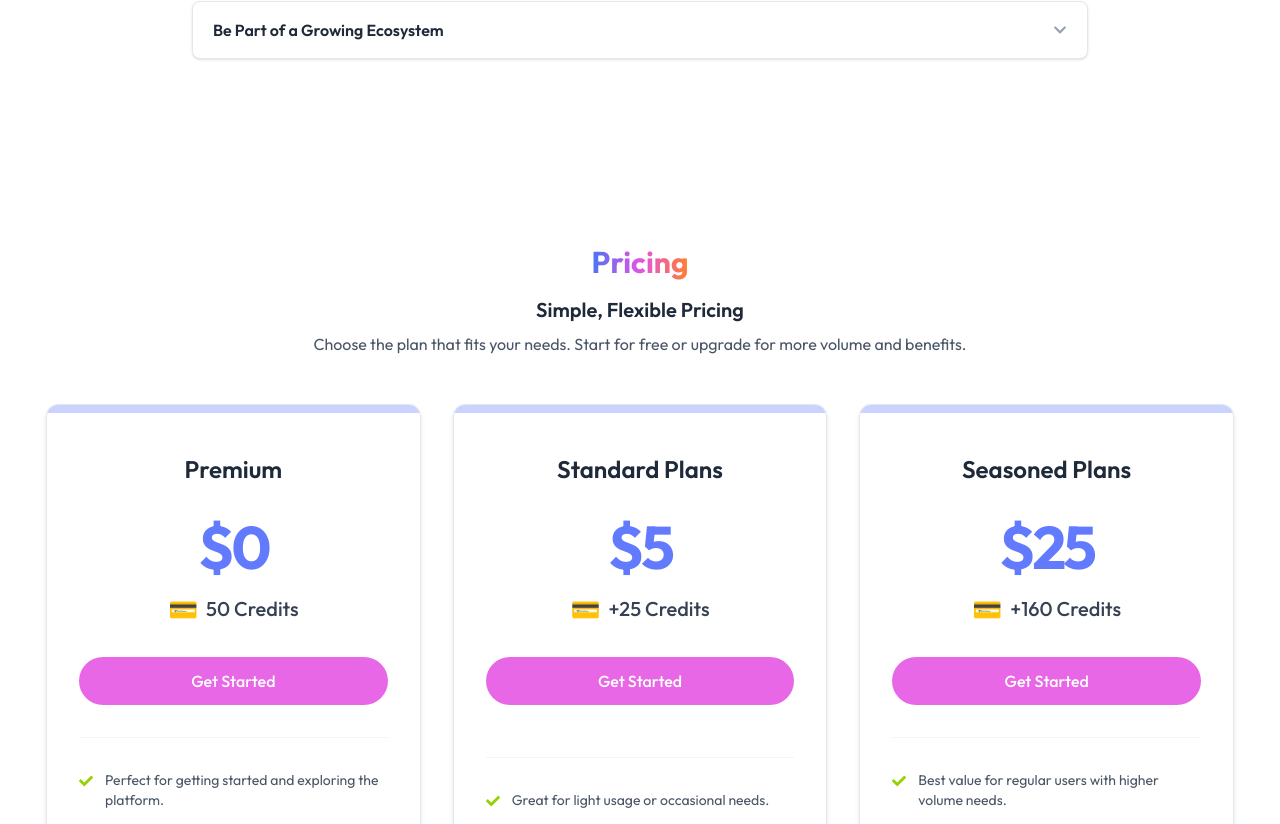
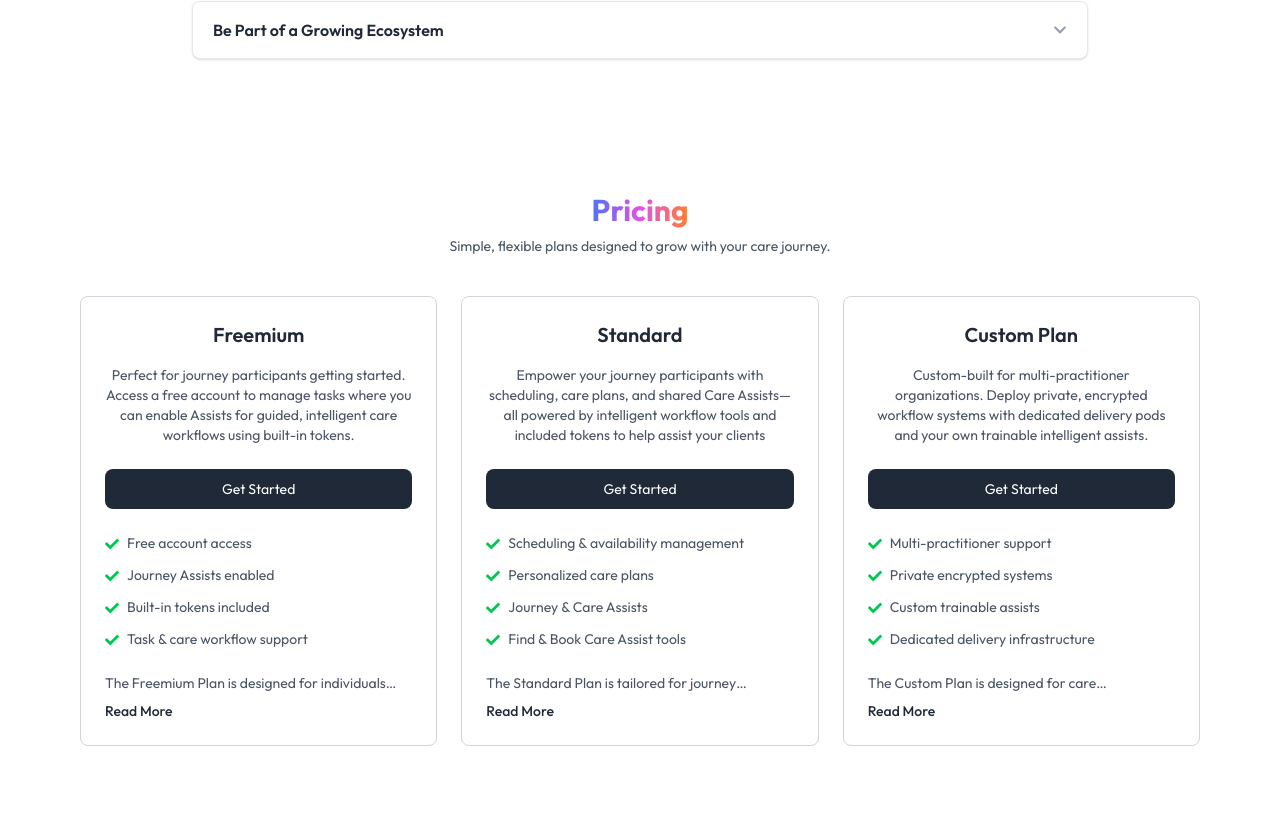
Before and after one commit to seninsimon/adwai-react-app, a React (Vite) app: page / in a window 1280 px wide. Shown: the part 3096-3920 px from the top of the page. Built offline with nearby package versions, Linux system fonts and the light colour scheme.

Commit message:
pricing fix

```diff
--- a/src/components/home/Pricing.jsx
+++ b/src/components/home/Pricing.jsx
@@ -1,70 +1,125 @@
-import { Link } from 'react-router-dom';
-import { FaCheck } from 'react-icons/fa';
+import { useState } from "react";
+import { FaCheck } from "react-icons/fa";
+
+function PlanCard({ plan }) {
+  const [expanded, setExpanded] = useState(false);
+
+  return (
+    <div className="bg-white rounded-lg border border-[#D1D5DB] p-6 flex flex-col h-full hover:shadow-md transition-all">
+      {/* Title */}
+      <h2 className="text-xl font-semibold text-[#1F2937] text-center">
+        {plan.name}
+      </h2>
+
+      {/* Short Description */}
+      <p className="text-sm text-gray-600 mt-4 text-center">
+        {plan.short}
+      </p>
+
+      {/* CTA */}
+      <div className="mt-6">
+        <a
+          href="http://journeys.adwai.com/login"
+          className="block text-center bg-[#1F2937] text-white py-2.5 rounded-lg text-sm hover:opacity-90 transition"
+        >
+          Get Started
+        </a>
+      </div>
+
+      {/* Features */}
+      <div className="mt-6 space-y-3">
+        {plan.features.map((feature, i) => (
+          <div key={i} className="flex items-start gap-2 text-sm text-gray-600">
+            <FaCheck className="text-green-500 mt-1" />
+            <span>{feature}</span>
+          </div>
+        ))}
+      </div>
+
+      {/* Long Description */}
+      <div className="mt-6 text-sm text-gray-600">
+        <p className={expanded ? "" : "line-clamp-1 "}>
+          {plan.long}
+        </p>
+
+        <button
+          onClick={() => setExpanded(!expanded)}
+          className="mt-2 text-[#1F2937] font-medium hover:underline text-sm"
+        >
+          {expanded ? "Read Less" : "Read More"}
+        </button>
+      </div>
+    </div>
+  );
+}
 
 export default function Pricing() {
   const plans = [
     {
-      name: 'Premium',
-      price: '$0',
-      credits: '50 Credits',
-      features: ['Perfect for getting started and exploring the platform.']
+      name: "Freemium",
+      short:
+        "Perfect for journey participants getting started. Access a free account to manage tasks where you can enable Assists for guided, intelligent care workflows using built-in tokens.",
+      long: `The Freemium Plan is designed for individuals seeking care journey support without any upfront cost. Create your free account and immediately begin using tools included. Users can enable Journey Assists—intelligent tools that help guide you through care-related workflows, decisions, and next steps.
+
+With included tokens, you can activate assisted experiences that simplify navigating care journeys, whether you're organizing appointments, tracking needs, or exploring support options. This plan is ideal for those who want to experience the platform’s core capabilities before upgrading to more advanced features.`,
+      features: [
+        "Free account access",
+        "Journey Assists enabled",
+        "Built-in tokens included",
+        "Task & care workflow support"
+      ]
     },
     {
-      name: 'Standard Plans',
-      price: '$5',
-      credits: '+25 Credits',
-      features: ['Great for light usage or occasional needs.']
+      name: "Standard",
+      short:
+        "Empower your journey participants with scheduling, care plans, and shared Care Assists—all powered by intelligent workflow tools and included tokens to help assist your clients",
+      long: `The Standard Plan is tailored for journey participants who are also independent practitioners who want to streamline operations and enhance care. This plan enables you to set your availability, manage personalized care plans, and access shared Practitioner Care Tools.
+
+With included tokens, you can activate both Journey Assists and Care Assists—intelligent workflow companions designed to support everything from care coordination to service delivery. Features such as Find Care Assist and Book Care Assist make it easier to connect with clients and manage engagements efficiently.
+
+This plan is ideal for professionals looking to scale their services while maintaining high-quality, personalized care.`,
+      features: [
+        "Scheduling & availability management",
+        "Personalized care plans",
+        "Journey & Care Assists",
+        "Find & Book Care Assist tools"
+      ]
     },
     {
-      name: 'Seasoned Plans',
-      price: '$25',
-      credits: '+160 Credits',
-      features: ['Best value for regular users with higher volume needs.']
+      name: "Custom Plan",
+      short:
+        "Custom-built for multi-practitioner organizations. Deploy private, encrypted workflow systems with dedicated delivery pods and your own trainable intelligent assists.",
+      long: `The Custom Plan is designed for care organizations and practices with multiple practitioners that require scalable, secure, and customizable infrastructure. Through dedicated delivery pods, your organization gains access to private, fully encrypted environments powered by state-of-the-art intelligent workflow engines.
+
+This plan allows you to create, train, and manage your own proprietary assists—tailored specifically to your workflows, standards, and operational needs. You maintain full control over how assists are deployed, refined, and integrated across your teams.
+
+Ideal for organizations seeking enterprise-grade performance, security, and flexibility, the Custom Plan transforms how care is delivered at scale—while maintaining privacy, control, and efficiency.`,
+      features: [
+        "Multi-practitioner support",
+        "Private encrypted systems",
+        "Custom trainable assists",
+        "Dedicated delivery infrastructure"
+      ]
     }
   ];
 
   return (
-    <section id="price" className="py-16  bg-opacity-50">
-      <div className="container mx-auto px-4">
-        <div className="text-center mb-12">
-          <h1 className="text-3xl md:text-4xl font-bold bg-clip-text text-transparent bg-linear-to-r from-[#4C74F6] via-[#E253E5] to-[#FF7E30] inline-block mb-4">
+    <section id="price" className="py-3">
+      <div className="max-w-6xl mx-auto px-4 space-y-10">
+        {/* Header */}
+        <div className="text-center space-y-2">
+          <h1 className="text-3xl font-semibold text-[#1F2937]">
             Pricing
           </h1>
-          <h4 className="text-xl font-semibold text-gray-800 mb-2">Simple, Flexible Pricing</h4>
-          <p className="text-gray-600">Choose the plan that fits your needs. Start for free or upgrade for more volume and benefits.</p>
+          <p className="text-sm text-gray-600">
+            Simple, flexible plans designed to grow with your care journey.
+          </p>
         </div>
 
-        <div className="flex flex-wrap justify-center -mx-4">
+        {/* Cards */}
+        <div className="grid md:grid-cols-2 lg:grid-cols-3 gap-6">
           {plans.map((plan, index) => (
-            <div key={index} className="w-full md:w-1/2 lg:w-1/3 px-4 mb-8">
-              <div className="bg-white rounded-xl shadow-md hover:shadow-lg transition-transform hover:-translate-y-1 duration-300 border border-gray-200 p-8 h-full flex flex-col relative overflow-hidden group">
-                <div className="absolute top-0 left-0 w-full h-2 bg-[#cad2ff] transition-colors group-hover:bg-[#627afe]"></div>
-
-                <h2 className="text-2xl font-semibold text-center mt-4 text-gray-800">{plan.name}</h2>
-
-                <div className="text-center mt-8 text-[#627afe]">
-                  <span className="text-6xl font-bold tracking-tighter">{plan.price}</span>
-                  <h4 className="text-xl mt-4 font-medium flex items-center justify-center gap-2 text-gray-700">
-                    <span className="text-2xl">💳</span> {plan.credits}
-                  </h4>
-                </div>
-
-                <div className="text-center mt-8 mb-8">
-                  <a href="http://journeys.adwai.com/login" className="inline-block bg-[#e867e6] hover:bg-[#8967ef] text-white px-8 py-3 rounded-full font-medium transition-colors w-full">
-                    Get Started
-                  </a>
-                </div>
-
-                <div className="mt-auto pt-8 border-t border-gray-100">
-                  {plan.features.map((feature, fIndex) => (
-                    <div key={fIndex} className="flex items-start gap-3 text-gray-600 text-sm">
-                      <FaCheck className="text-[#94d201] mt-1 shrink-0" />
-                      <span>{feature}</span>
-                    </div>
-                  ))}
-                </div>
-              </div>
-            </div>
+            <PlanCard key={index} plan={plan} />
           ))}
         </div>
       </div>
```
Also changed, not shown: src/pages/CareAssistPage.jsx (+18 -18 lines).
